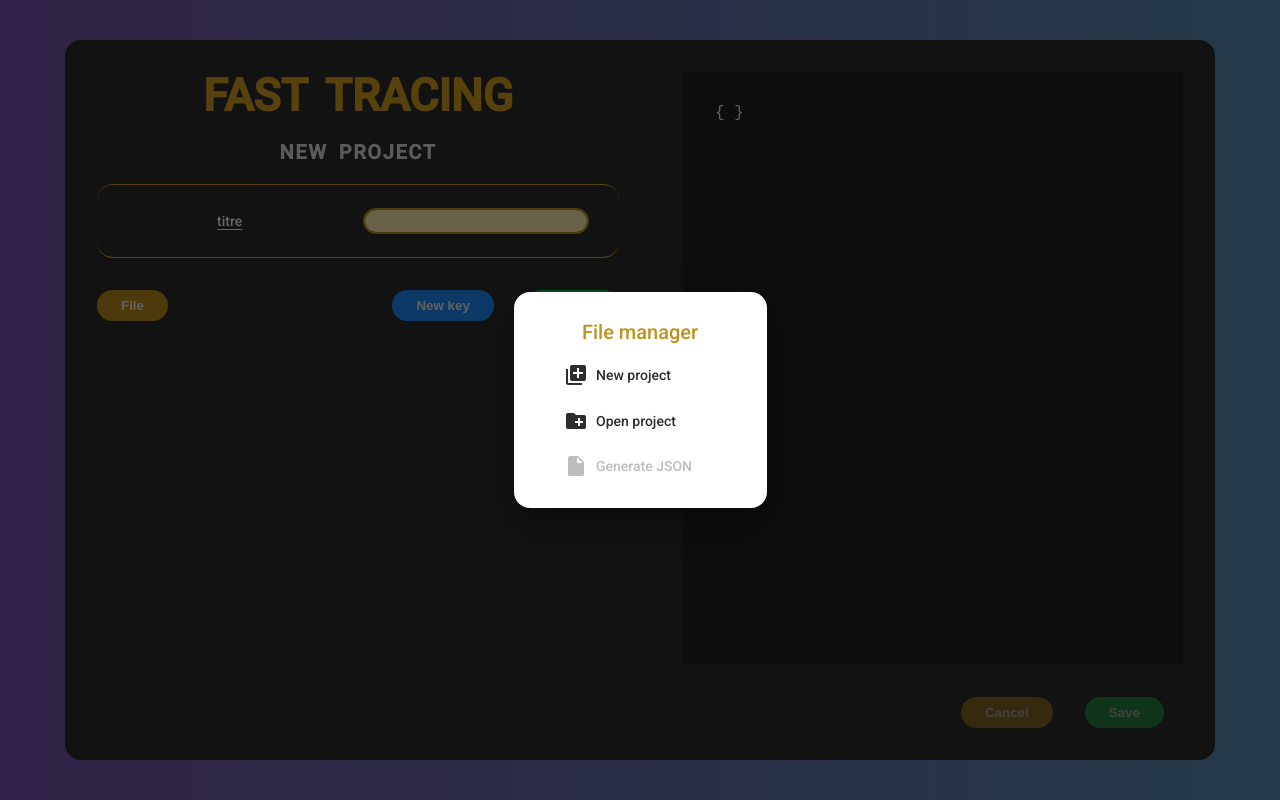
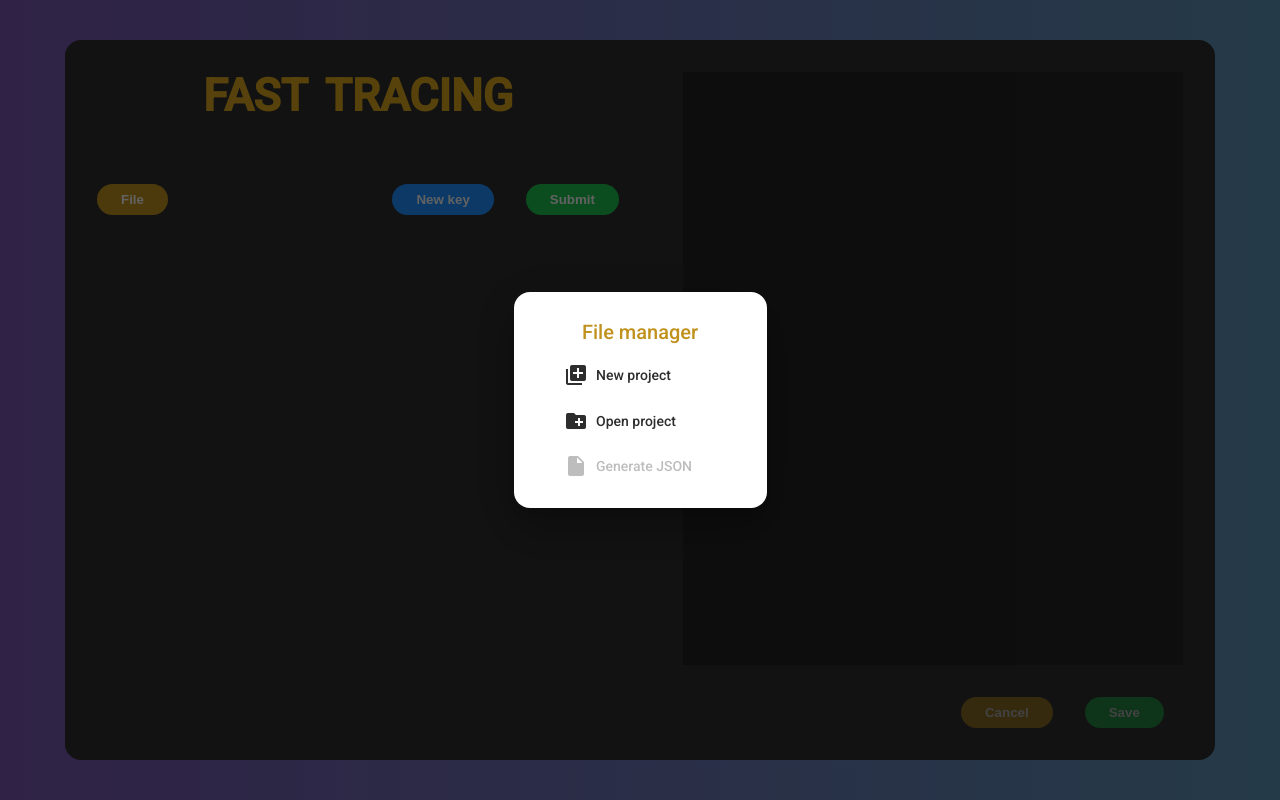
Before and after one commit to Bri11ant/frontend-tracage, an Angular app: page / in a window 1280 px wide. Built offline with nearby package versions, Linux system fonts and the light colour scheme.

Commit message:
empty project

```diff
--- a/angular.json
+++ b/angular.json
@@ -1,5 +1,8 @@
 {
   "$schema": "./node_modules/@angular/cli/lib/config/schema.json",
+  "cli": {
+    "analytics": false
+  },
   "version": 1,
   "newProjectRoot": "projects",
   "projects": {
--- a/src/app/pages/home/home.component.html
+++ b/src/app/pages/home/home.component.html
@@ -7,6 +7,7 @@
       </header>
 
       <section
+        *ngIf="projectData.title.length > 0"
         class="items"
         cdkDropList
         (cdkDropListDropped)="onReorder($event)"
--- a/src/app/pages/home/home.component.ts
+++ b/src/app/pages/home/home.component.ts
@@ -27,7 +27,7 @@ export class HomeComponent implements OnInit {
         this.projectData = _data;
         if (
           this.projectData.title !== '' &&
-          this.projectData.title.toLocaleLowerCase() !== 'new project'
+          this.projectData.title.toLocaleLowerCase().trim() !== ''
         ) {
           this.initShortcut();
         } else {
--- a/src/app/pages/home/home.service.ts
+++ b/src/app/pages/home/home.service.ts
@@ -19,7 +19,7 @@ export class HomeService {
   referenceSubject = new Subject<string[]>();
 
   constructor(private dialog: MatDialog) {
-    this.projectData = new ProjectModel('New project', '{ }');
+    this.projectData = new ProjectModel('', '');
     this.refreshReferences();
   }
 
@@ -222,7 +222,7 @@ export class HomeService {
   createProject(newProject: ProjectModel) {
     this.projectData = newProject;
     this.emitProjectSubject();
-    this.references = ['titre'];
+    this.references = [];
     this.emitReferences();
   }
 
```
Also changed, not shown: src/app/pages/home/home-api.service.ts (added, +9 -0 lines), 1 other file (tests, documents, lock files or other folders).
